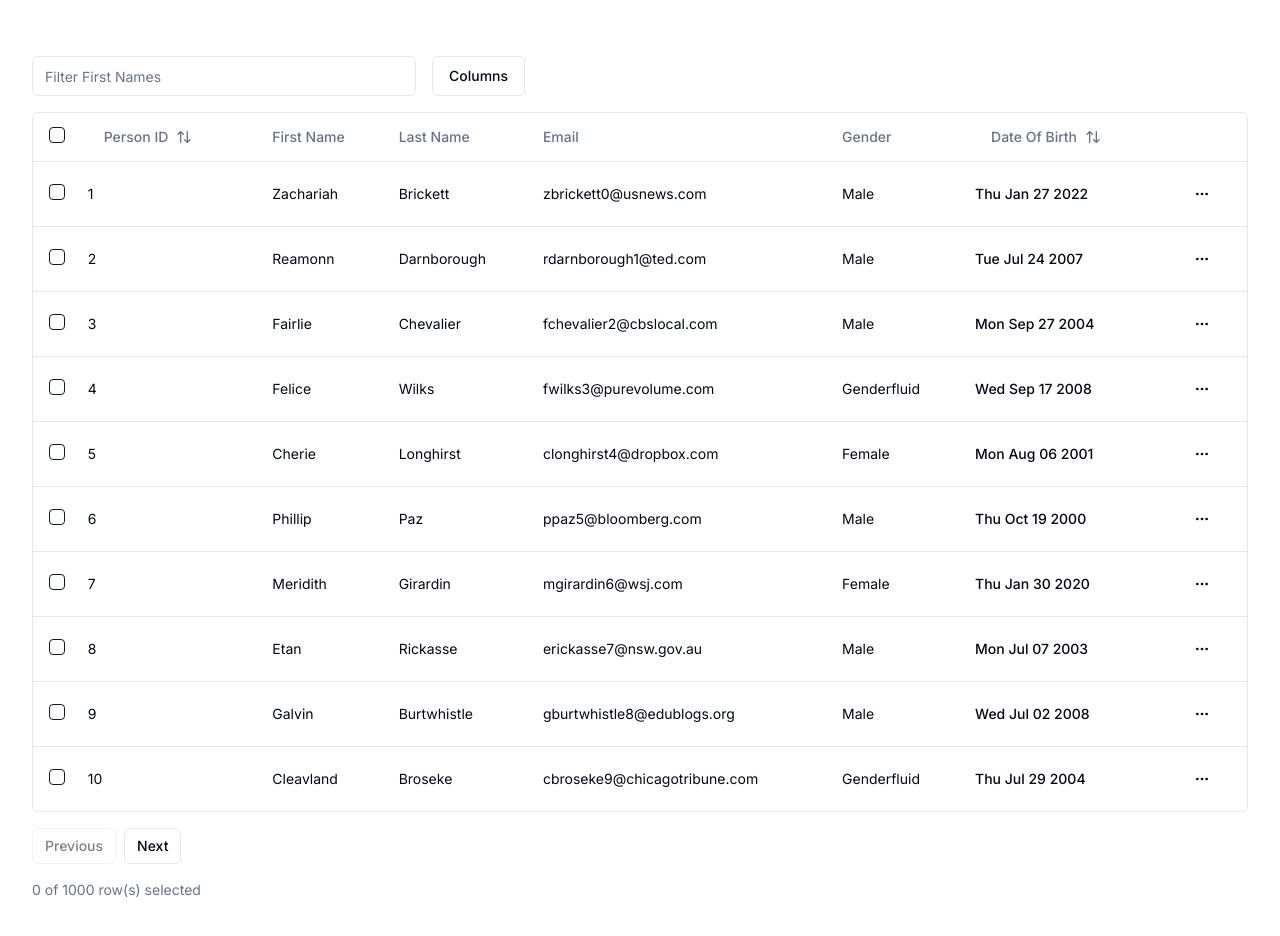
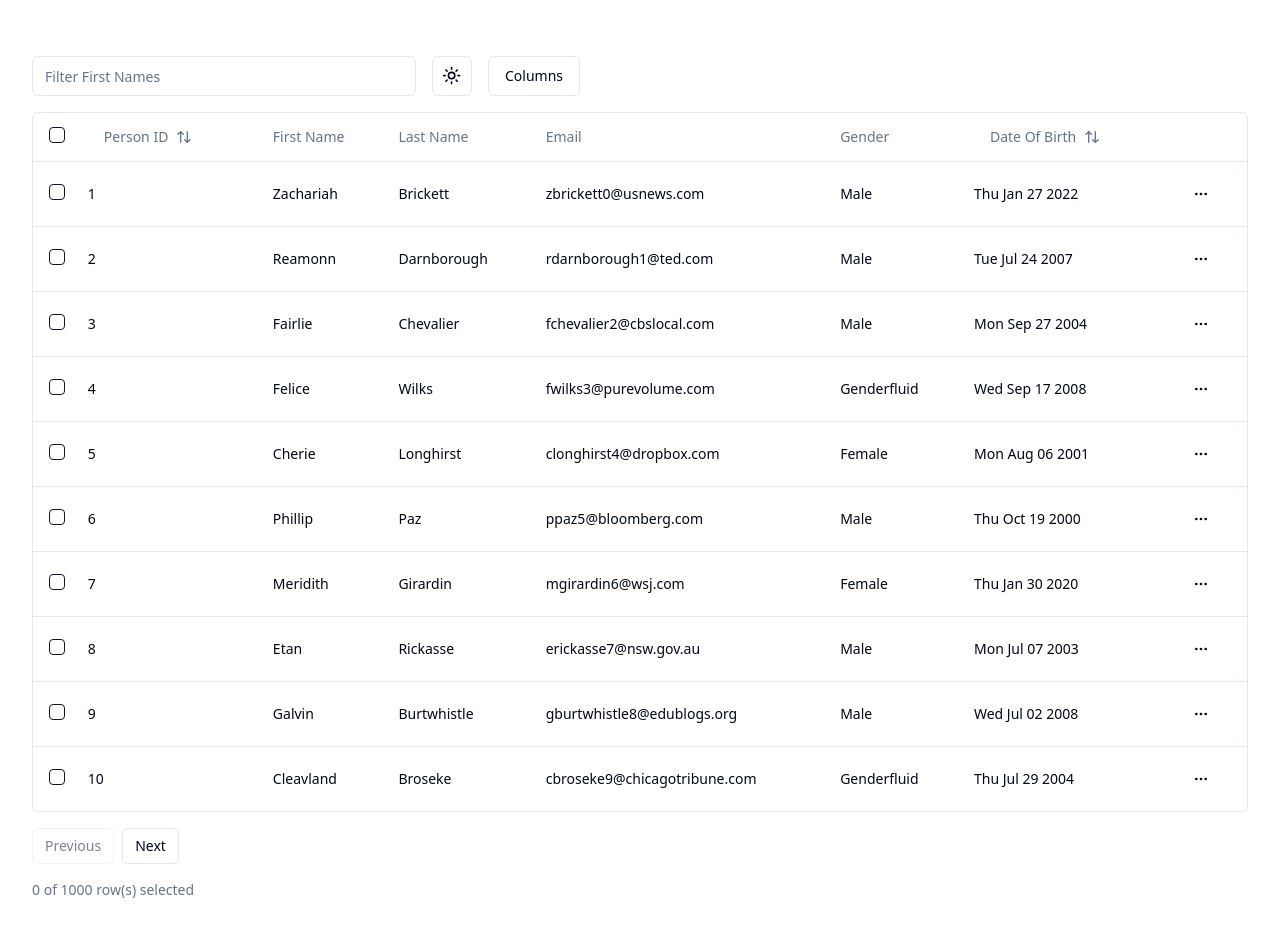
Before and after one commit to MertMURAT/React-Table-Template, a Next.js app in the folder shadcn-table/: page /people in a window 1280 px wide. Shown: the top 936 px of the page. Built offline with nearby package versions, Linux system fonts and the light colour scheme.

Commit message:
Dark Mode Theme Toggle

```diff
--- /dev/null
+++ b/shadcn-table/components/theme-provider.tsx
@@ -0,0 +1,9 @@
+"use client"
+
+import * as React from "react"
+import { ThemeProvider as NextThemesProvider } from "next-themes"
+import { type ThemeProviderProps } from "next-themes/dist/types"
+
+export function ThemeProvider({ children, ...props }: ThemeProviderProps) {
+  return <NextThemesProvider {...props}>{children}</NextThemesProvider>
+}
--- /dev/null
+++ b/shadcn-table/components/ui/theme-toggle.tsx
@@ -0,0 +1,43 @@
+"use client"
+
+import * as React from "react"
+import { Moon, Sun } from "lucide-react"
+import { useTheme } from "next-themes"
+
+import { Button } from "@/src/components/ui/button"
+
+import {
+    DropdownMenu,
+    DropdownMenuContent,
+    DropdownMenuItem,
+    DropdownMenuTrigger,
+} from "@/components/ui/dropdown-menu"
+
+export function ModeToggle({ className, ...props }: React.HTMLAttributes<HTMLDivElement>) {
+    const { setTheme } = useTheme()
+
+    return (
+        <div className={className} {...props}>
+            <DropdownMenu>
+                <DropdownMenuTrigger asChild>
+                    <Button variant="outline" size="icon">
+                        <Sun className="h-[1.2rem] w-[1.2rem] rotate-0 scale-100 transition-all dark:-rotate-90 dark:scale-0" />
+                        <Moon className="absolute h-[1.2rem] w-[1.2rem] rotate-90 scale-0 transition-all dark:rotate-0 dark:scale-100" />
+                        <span className="sr-only">Toggle theme</span>
+                    </Button>
+                </DropdownMenuTrigger>
+                <DropdownMenuContent align="end">
+                    <DropdownMenuItem onClick={() => setTheme("light")}>
+                        Light
+                    </DropdownMenuItem>
+                    <DropdownMenuItem onClick={() => setTheme("dark")}>
+                        Dark
+                    </DropdownMenuItem>
+                    <DropdownMenuItem onClick={() => setTheme("system")}>
+                        System
+                    </DropdownMenuItem>
+                </DropdownMenuContent>
+            </DropdownMenu>
+        </div>
+    )
+}
--- a/shadcn-table/package.json
+++ b/shadcn-table/package.json
@@ -17,6 +17,7 @@
     "clsx": "^2.1.1",
     "lucide-react": "^0.263.1",
     "next": "14.2.7",
+    "next-themes": "^0.3.0",
     "react": "^18",
     "react-dom": "^18",
     "tailwind-merge": "^2.5.2",
--- a/shadcn-table/src/app/layout.tsx
+++ b/shadcn-table/src/app/layout.tsx
@@ -3,6 +3,7 @@
 import "./globals.css";
 
 const inter = Inter({ subsets: ["latin"] });
+import { ThemeProvider } from "@/components/theme-provider";
 
 export const metadata: Metadata = {
   title: "Create Next App",
@@ -16,7 +17,16 @@
 }>) {
   return (
     <html lang="en">
-      <body className={inter.className}>{children}</body>
+      <body>
+        <ThemeProvider
+          attribute="class"
+          defaultTheme="system"
+          enableSystem
+          disableTransitionOnChange
+        >
+          {children}
+        </ThemeProvider>
+      </body>
     </html>
   );
 }
--- a/shadcn-table/src/app/people/data-table.tsx
+++ b/shadcn-table/src/app/people/data-table.tsx
@@ -27,8 +27,8 @@
 import { Button } from "@/src/components/ui/button"
 import { Input } from "@/components/ui/input"
 import { DropdownMenu, DropdownMenuTrigger } from "@radix-ui/react-dropdown-menu"
-import { MoreHorizontal } from "lucide-react"
 import { DropdownMenuCheckboxItem, DropdownMenuContent } from "@/components/ui/dropdown-menu"
+import { ModeToggle } from "@/components/ui/theme-toggle"
 
 interface DataTableProps<TData, TValue> {
     columns: ColumnDef<TData, TValue>[]
@@ -44,7 +44,6 @@
     const [rowSelection, setRowSelection] = React.useState({})
 
     const [columnVisibility, setColumnVisibility] = React.useState<VisibilityState>({});
-    console.log("Row Selection State", rowSelection);
 
     const table = useReactTable({
         data,
@@ -78,6 +77,8 @@
                     }}
                     className="max-w-sm"
                 />
+
+                <ModeToggle className="ml-4" />
 
                 <DropdownMenu>
                     <DropdownMenuTrigger asChild>
```
Also changed, not shown: 1 other file (tests, documents, lock files or other folders).
